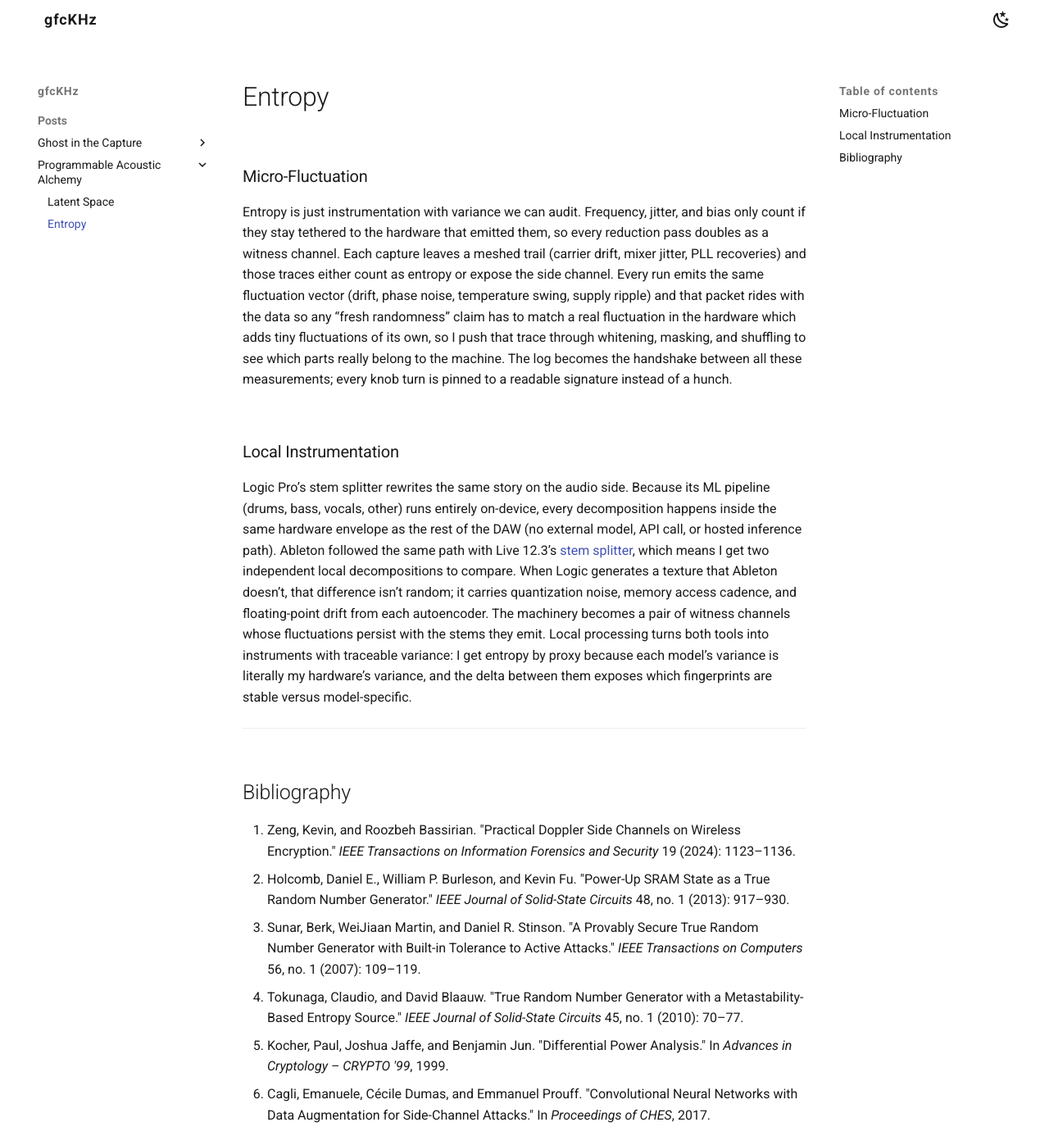
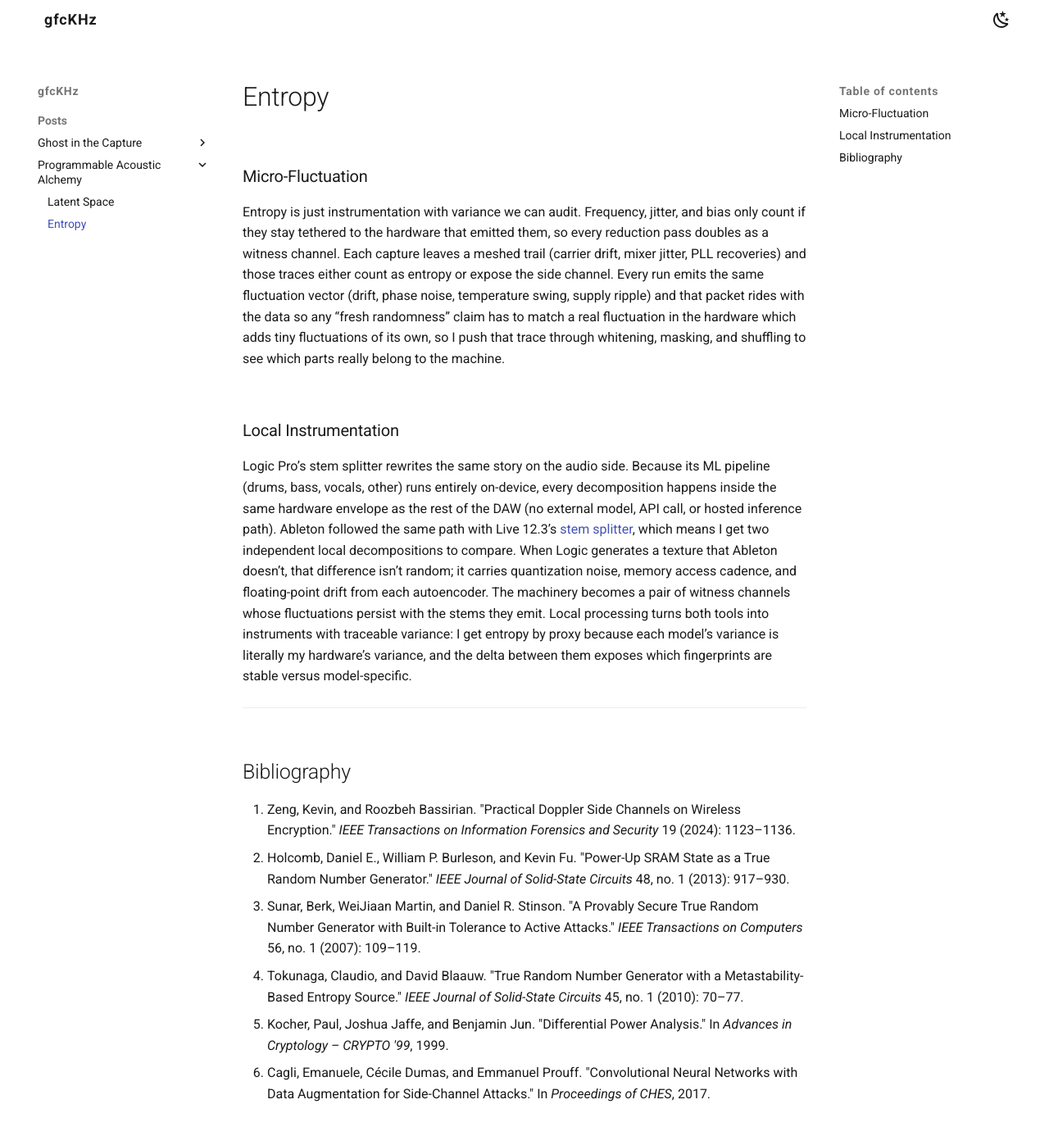
Before and after one commit to gfcKHz/gfcKHz.github.io, an MkDocs documentation site: the page built from docs/posts/entropy.md, in a window 1280 px wide. Shown: the whole page at 82% size. Built offline with MkDocs 1.6.1 and Material for MkDocs 9.7.7, drawn with Linux system fonts in a browser that asks for light colours; some web fonts are replaced; after the commit the page ends 1372 px from its top, so only the background shows below that.

Commit message:
Entropy changes

```diff
--- a/docs/posts/entropy.md
+++ b/docs/posts/entropy.md
@@ -6,7 +6,7 @@
 
 ### Micro-Fluctuation
 
-Entropy is just instrumentation with variance we can audit. Frequency, jitter, and bias only count if they stay tethered to the hardware that emitted them, so every reduction pass doubles as a witness channel. Each capture leaves a meshed trail (carrier drift, mixer jitter, PLL recoveries) and those traces either count as entropy or expose the side channel. Every run emits the same fluctuation vector (drift, phase noise, temperature swing, supply ripple) and that packet rides with the data so any “fresh randomness” claim has to match a real fluctuation in the hardware which adds tiny fluctuations of its own, so I push that trace through whitening, masking, and shuffling to see which parts really belong to the machine. The log becomes the handshake between all these measurements; every knob turn is pinned to a readable signature instead of a hunch.
+Entropy is just instrumentation with variance we can audit. Frequency, jitter, and bias only count if they stay tethered to the hardware that emitted them, so every reduction pass doubles as a witness channel. Each capture leaves a meshed trail (carrier drift, mixer jitter, PLL recoveries) and those traces either count as entropy or expose the side channel. Every run emits the same fluctuation vector (drift, phase noise, temperature swing, supply ripple) and that packet rides with the data so any “fresh randomness” claim has to match a real fluctuation in the hardware which adds tiny fluctuations of its own, so I push that trace through whitening, masking, and shuffling to see which parts really belong to the machine.
 
 ### Local Instrumentation
 
```
